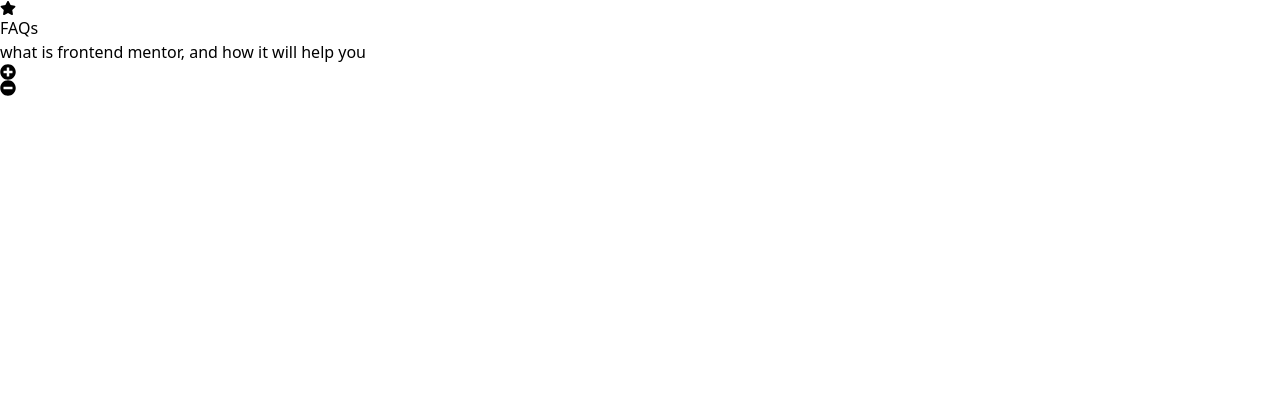
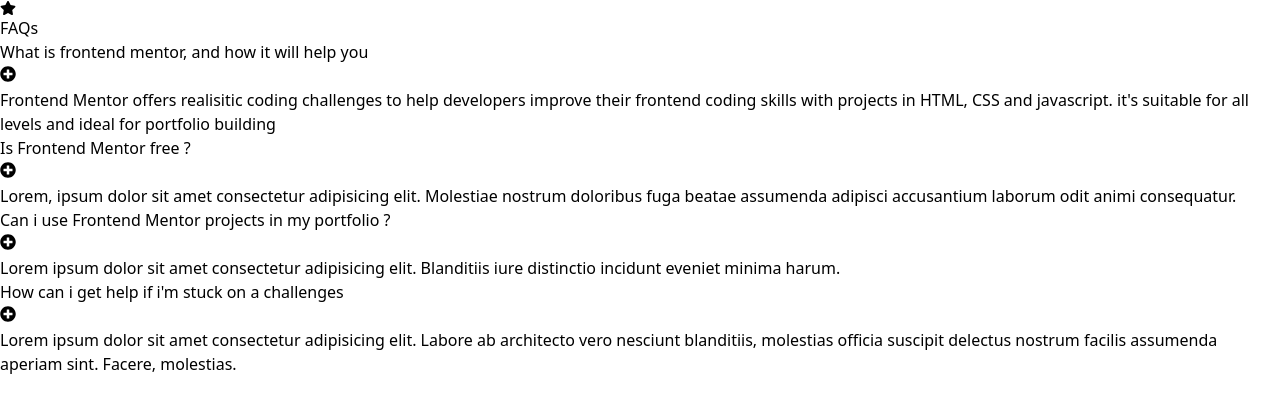
Before and after one commit to OussamaDeghfel/FAQ-Accordion, a React (Vite) app: page / in a window 1280 px wide. Shown: the top 410 px of the page. Built offline with nearby package versions, Linux system fonts and the light colour scheme.

Commit message:
add plusieur questions

```diff
--- a/src/App.tsx
+++ b/src/App.tsx
@@ -2,8 +2,7 @@
 import { FaMinusCircle, FaPlusCircle, FaStar } from "react-icons/fa";
 
 function App() {
-
-  const [show, setShow] = useState(false)
+  const [show, setShow] = useState(false);
 
   return (
     <>
@@ -13,23 +12,65 @@
           <FaStar className="text-purple-500" />{" "}
           <span className="pl-5">FAQs</span>
         </h1>
-        <div>
+        <div className="hover:shadow-md p-3 rounded-md">
           <div className="flex text-purple-950 justify-between">
             <h2 className="text-md font-bold flex-wrap">
-              what is frontend mentor, and how it will help you
+              What is frontend mentor, and how it will help you
             </h2>
             <button>
-              <FaPlusCircle onClick={() => setShow(true)} />
-              <FaMinusCircle onClick={() => setShow(false)} />
+              <FaPlusCircle onClick={() => setShow(!show)} />
             </button>
           </div>
-          {show && <p className="my-3 opacity-60">
-            Lorem ipsum dolor sit amet consectetur adipisicing elit. Tempora a
-            dolorum odit blanditiis hic. Mollitia itaque consectetur voluptas
-            totam unde iste in cum ratione fugiat dolores repellendus obcaecati
-            aliquid dolore porro placeat, perferendis consequuntur commodi
-          </p>}
-
+          {!show && (
+            <p className="my-3 opacity-60">
+              Frontend Mentor offers realisitic coding challenges to help developers improve their frontend coding skills with projects in HTML, CSS and javascript. it's suitable for all levels and ideal for portfolio building
+            </p>
+          )}
+        </div>
+        <div className="hover:shadow-md p-3 rounded-md">
+          <div className="flex text-purple-950 justify-between">
+            <h2 className="text-md font-bold flex-wrap">
+              Is Frontend Mentor free ?
+            </h2>
+            <button>
+              <FaPlusCircle onClick={() => setShow(!show)} />
+            </button>
+          </div>
+          {!show && (
+            <p className="my-3 opacity-60">
+              Lorem, ipsum dolor sit amet consectetur adipisicing elit. Molestiae nostrum doloribus fuga beatae assumenda adipisci accusantium laborum odit animi consequatur.
+            </p>
+          )}
+        </div>
+        <div className="hover:shadow-md p-3 rounded-md">
+          <div className="flex text-purple-950 justify-between">
+            <h2 className="text-md font-bold flex-wrap">
+              Can i use Frontend Mentor projects in my portfolio ?
+            </h2>
+            <button>
+              <FaPlusCircle onClick={() => setShow(!show)} />
+            </button>
+          </div>
+          {!show && (
+            <p className="my-3 opacity-60">
+              Lorem ipsum dolor sit amet consectetur adipisicing elit. Blanditiis iure distinctio incidunt eveniet minima harum.
+            </p>
+          )}
+        </div>
+        <div className="hover:shadow-md p-3 rounded-md">
+          <div className="flex text-purple-950 justify-between">
+            <h2 className="text-md font-bold flex-wrap">
+              How can i get help if i'm stuck on a challenges
+            </h2>
+            <button>
+              <FaPlusCircle onClick={() => setShow(!show)} />
+            </button>
+          </div>
+          {!show && (
+            <p className="my-3 opacity-60">
+              Lorem ipsum dolor sit amet consectetur adipisicing elit. Labore ab architecto vero nesciunt blanditiis, molestias officia suscipit delectus nostrum facilis assumenda aperiam sint. Facere, molestias.
+            </p>
+          )}
         </div>
       </div>
     </>
```
